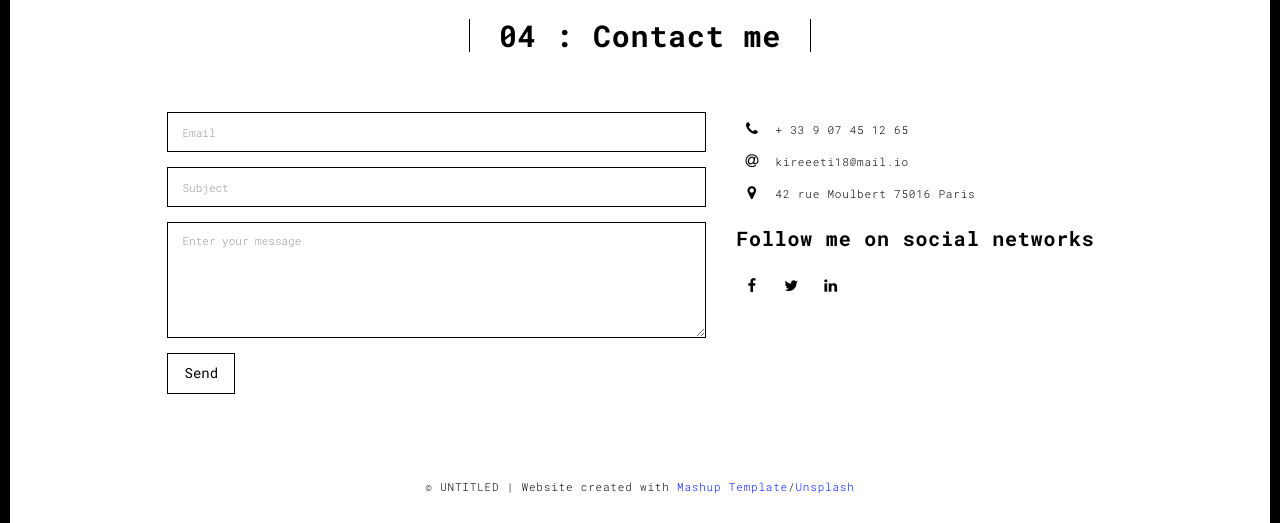
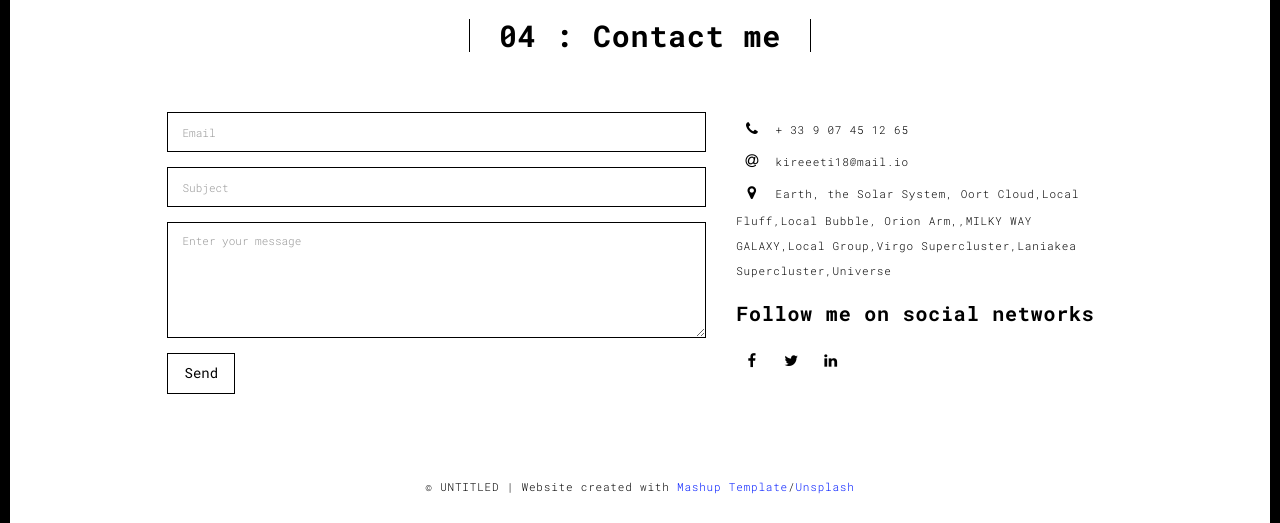
Before and after one commit to kireetikatragadda/portfo, a Flask app: page /contact.html in a window 1280 px wide. Shown: the part 90-613 px from the top of the page. Run offline with Flask 2, Linux system fonts and the light colour scheme; some libraries are stand-ins or nearby versions.

Commit message:
Update contact.html

```diff
--- a/templates/contact.html
+++ b/templates/contact.html
@@ -92,7 +92,7 @@
                           <span class="fa-icon">
                             <i class="fa fa fa-map-marker" aria-hidden="true"></i>
                           </span>
-                          42 rue Moulbert 75016 Paris
+                          Earth, the Solar System, Oort Cloud,Local Fluff,Local Bubble, Orion Arm,,MILKY WAY GALAXY,Local Group,Virgo Supercluster,Laniakea Supercluster,Universe
                         </li>
                       </ul>
                       <h3>Follow me on social networks</h3>
```
